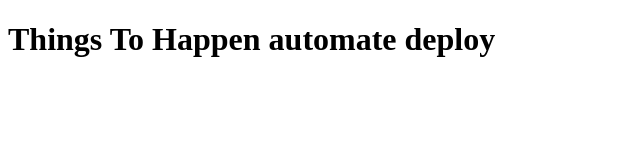
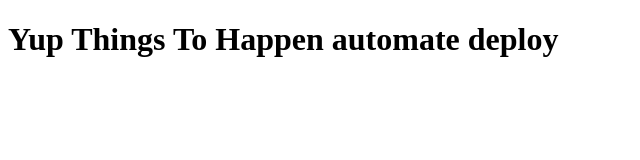
Before and after one commit to M-H-BUTT/webMobileBootCamp2020, a plain HTML site: page index.html in a window 1280 px wide. Shown: the whole page, without its empty margins (0-640 px from the left). Drawn offline with Linux system fonts and the light colour scheme.

Commit message:
update index.html to view output on web

```diff
--- a/index.html
+++ b/index.html
@@ -6,6 +6,6 @@
     <title>Document</title>
 </head>
 <body>
-    <h1>Things To Happen automate deploy</h1>
+    <h1> Yup Things To Happen automate deploy</h1>
 </body>
 </html>
```
